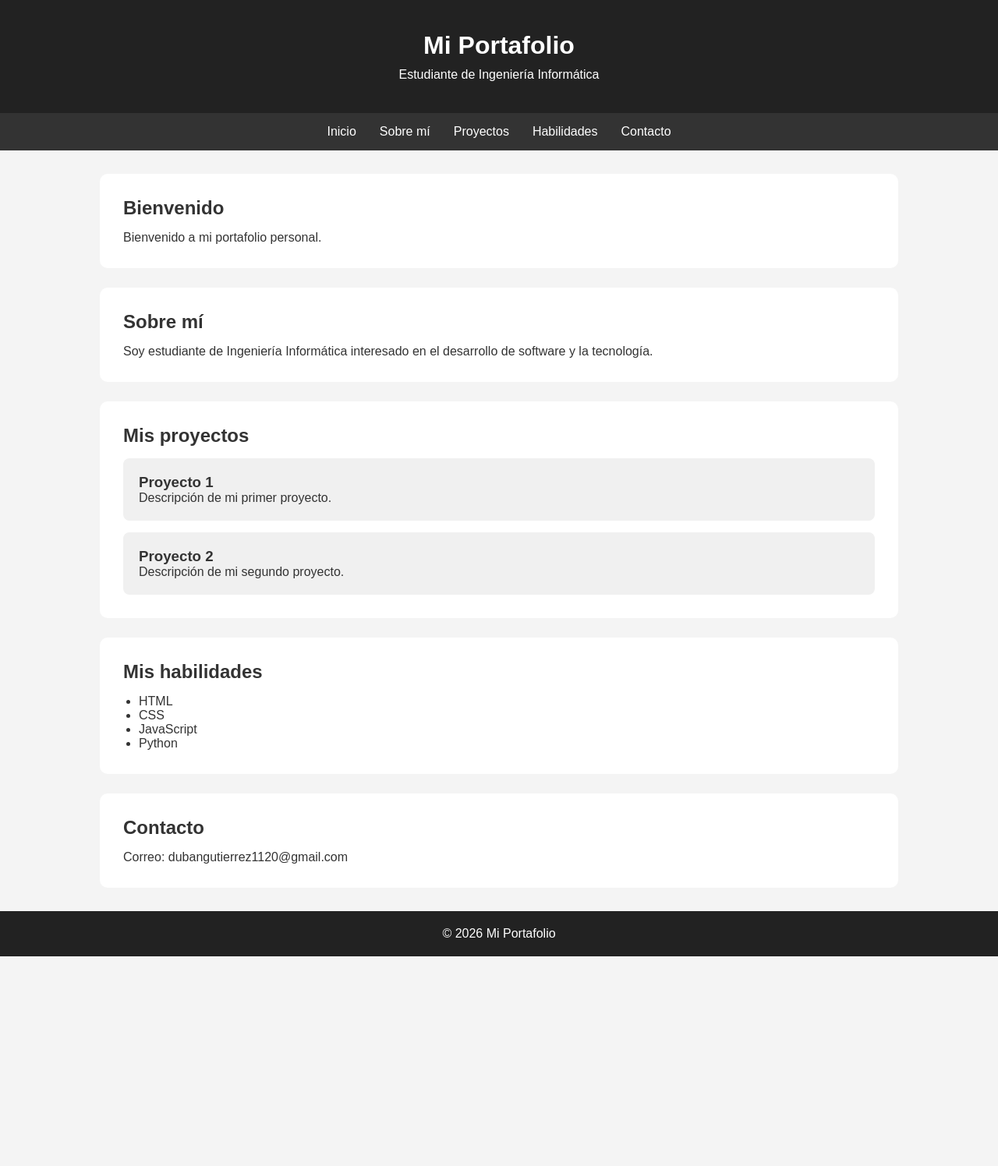
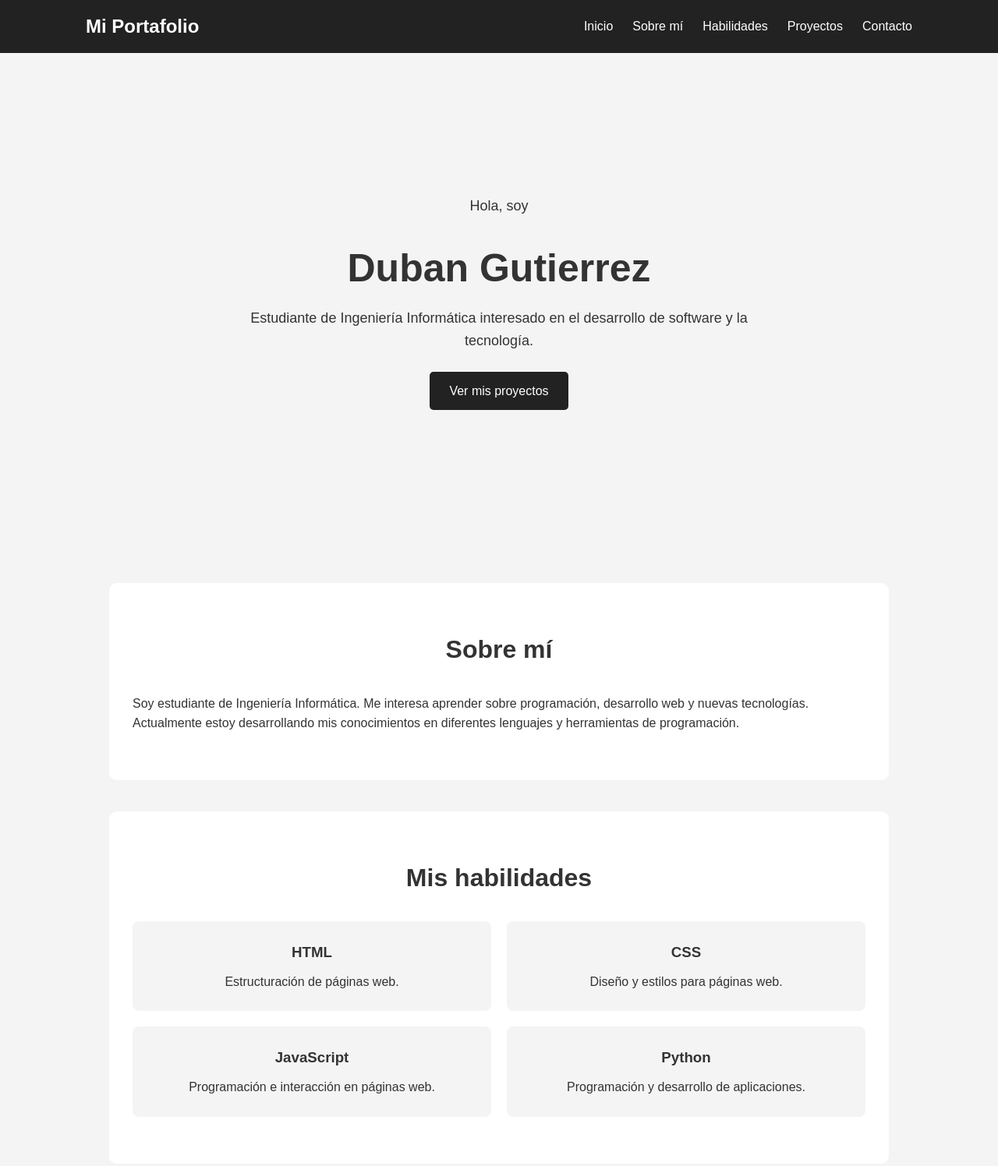
Before and after one commit to Duban573/Desarrollo_web_G1, a plain HTML site: page Mi-Portafolio/index.html in a window 1280 px wide. Shown: the top 1496 px of the page at 78% size. Before the commit the page ends 1227 px from the top, so only its background shows below. Drawn offline with Linux system fonts and the light colour scheme.

Commit message:
Agregar diseño inicial PROVISIONAL

```diff
--- a/Mi-Portafolio/index.html
+++ b/Mi-Portafolio/index.html
@@ -1,71 +1,142 @@
 <!DOCTYPE html>
 <html lang="es">
+
 <head>
     <meta charset="UTF-8">
     <meta name="viewport" content="width=device-width, initial-scale=1.0">
     <title>Mi Portafolio</title>
-
     <link rel="stylesheet" href="style.css">
 </head>
 
 <body>
 
     <header>
-        <h1>Mi Portafolio</h1>
-        <p>Estudiante de Ingeniería Informática</p>
+        <nav class="navbar">
+            <h1 class="logo">Mi Portafolio</h1>
+
+            <ul class="nav-links">
+                <li><a href="#inicio">Inicio</a></li>
+                <li><a href="#sobre-mi">Sobre mí</a></li>
+                <li><a href="#habilidades">Habilidades</a></li>
+                <li><a href="#proyectos">Proyectos</a></li>
+                <li><a href="#contacto">Contacto</a></li>
+            </ul>
+        </nav>
     </header>
-
-    <nav>
-        <a href="#inicio">Inicio</a>
-        <a href="#sobre-mi">Sobre mí</a>
-        <a href="#proyectos">Proyectos</a>
-        <a href="#habilidades">Habilidades</a>
-        <a href="#contacto">Contacto</a>
-    </nav>
 
     <main>
 
-        <section id="inicio">
-            <h2>Bienvenido</h2>
-            <p>Bienvenido a mi portafolio personal.</p>
+        <!-- INICIO -->
+        <section id="inicio" class="hero">
+            <div class="hero-content">
+                <p class="greeting">Hola, soy</p>
+
+                <h2>Duban Gutierrez</h2>
+
+                <p>
+                    Estudiante de Ingeniería Informática interesado
+                    en el desarrollo de software y la tecnología.
+                </p>
+
+                <a href="#proyectos" class="button">Ver mis proyectos</a>
+            </div>
         </section>
 
-        <section id="sobre-mi">
+        <!-- SOBRE MÍ -->
+        <section id="sobre-mi" class="section">
             <h2>Sobre mí</h2>
+
             <p>
-                Soy estudiante de Ingeniería Informática interesado
-                en el desarrollo de software y la tecnología.
+                Soy estudiante de Ingeniería Informática. Me interesa
+                aprender sobre programación, desarrollo web y nuevas
+                tecnologías.
+            </p>
+
+            <p>
+                Actualmente estoy desarrollando mis conocimientos en
+                diferentes lenguajes y herramientas de programación.
             </p>
         </section>
 
-        <section id="proyectos">
+        <!-- HABILIDADES -->
+        <section id="habilidades" class="section">
+            <h2>Mis habilidades</h2>
+
+            <div class="skills">
+
+                <div class="skill">
+                    <h3>HTML</h3>
+                    <p>Estructuración de páginas web.</p>
+                </div>
+
+                <div class="skill">
+                    <h3>CSS</h3>
+                    <p>Diseño y estilos para páginas web.</p>
+                </div>
+
+                <div class="skill">
+                    <h3>JavaScript</h3>
+                    <p>Programación e interacción en páginas web.</p>
+                </div>
+
+                <div class="skill">
+                    <h3>Python</h3>
+                    <p>Programación y desarrollo de aplicaciones.</p>
+                </div>
+
+            </div>
+        </section>
+
+        <!-- PROYECTOS -->
+        <section id="proyectos" class="section">
             <h2>Mis proyectos</h2>
 
-            <article>
-                <h3>Proyecto 1</h3>
-                <p>Descripción de mi primer proyecto.</p>
-            </article>
+            <div class="projects">
 
-            <article>
-                <h3>Proyecto 2</h3>
-                <p>Descripción de mi segundo proyecto.</p>
-            </article>
+                <article class="project">
+                    <h3>Proyecto 1</h3>
+
+                    <p>
+                        Descripción de mi primer proyecto.
+                    </p>
+
+                    <a href="#" class="project-link">Ver proyecto</a>
+                </article>
+
+                <article class="project">
+                    <h3>Proyecto 2</h3>
+
+                    <p>
+                        Descripción de mi segundo proyecto.
+                    </p>
+
+                    <a href="#" class="project-link">Ver proyecto</a>
+                </article>
+
+                <article class="project">
+                    <h3>Proyecto 3</h3>
+
+                    <p>
+                        Descripción de mi tercer proyecto.
+                    </p>
+
+                    <a href="#" class="project-link">Ver proyecto</a>
+                </article>
+
+            </div>
         </section>
 
-        <section id="habilidades">
-            <h2>Mis habilidades</h2>
+        <!-- CONTACTO -->
+        <section id="contacto" class="section contact">
+            <h2>Contacto</h2>
 
-            <ul>
-                <li>HTML</li>
-                <li>CSS</li>
-                <li>JavaScript</li>
-                <li>Python</li>
-            </ul>
-        </section>
+            <p>
+                ¿Quieres ponerte en contacto conmigo?
+            </p>
 
-        <section id="contacto">
-            <h2>Contacto</h2>
-            <p>Correo: dubangutierrez1120@gmail.com</p>
+            <a href="mailto:dubangutierrez1120@gmail.com" class="button">
+                Enviar correo
+            </a>
         </section>
 
     </main>
@@ -75,4 +146,5 @@
     </footer>
 
 </body>
+
 </html>
--- a/Mi-Portafolio/style.css
+++ b/Mi-Portafolio/style.css
@@ -1,73 +1,205 @@
-* {
+* * {
     margin: 0;
     padding: 0;
     box-sizing: border-box;
 }
 
+html {
+    scroll-behavior: smooth;
+}
+
 body {
     font-family: Arial, sans-serif;
+    line-height: 1.6;
     background-color: #f4f4f4;
     color: #333;
 }
 
+/* NAVBAR */
+
 header {
     background-color: #222;
-    color: white;
-    text-align: center;
-    padding: 40px;
+    position: sticky;
+    top: 0;
+    z-index: 1000;
 }
 
-header h1 {
-    margin-bottom: 10px;
+.navbar {
+    max-width: 1100px;
+    margin: auto;
+    padding: 15px 20px;
+
+    display: flex;
+    justify-content: space-between;
+    align-items: center;
 }
 
-nav {
-    background-color: #333;
-    display: flex;
-    justify-content: center;
-    gap: 30px;
-    padding: 15px;
+.logo {
+    color: white;
+    font-size: 24px;
 }
 
-nav a {
+.nav-links {
+    list-style: none;
+    display: flex;
+    gap: 25px;
+}
+
+.nav-links a {
     color: white;
     text-decoration: none;
 }
 
-nav a:hover {
+.nav-links a:hover {
     color: #00aaff;
 }
 
-main {
-    width: 80%;
-    margin: 30px auto;
+/* INICIO */
+
+.hero {
+    min-height: 80vh;
+
+    display: flex;
+    justify-content: center;
+    align-items: center;
+
+    text-align: center;
+    padding: 40px 20px;
 }
 
-section {
+.hero-content {
+    max-width: 700px;
+}
+
+.greeting {
+    font-size: 20px;
+}
+
+.hero h2 {
+    font-size: 50px;
+    margin: 10px 0;
+}
+
+.hero p {
+    font-size: 18px;
+    margin-bottom: 25px;
+}
+
+/* BOTONES */
+
+.button {
+    display: inline-block;
+
+    padding: 12px 25px;
+
+    background-color: #222;
+    color: white;
+
+    text-decoration: none;
+
+    border-radius: 5px;
+}
+
+.button:hover {
+    background-color: #00aaff;
+}
+
+/* SECCIONES */
+
+.section {
+    max-width: 1000px;
+    margin: 40px auto;
+    padding: 60px 30px;
+
     background-color: white;
-    margin-bottom: 25px;
-    padding: 30px;
+
     border-radius: 10px;
 }
 
-section h2 {
-    margin-bottom: 15px;
+.section h2 {
+    text-align: center;
+    margin-bottom: 30px;
+    font-size: 32px;
 }
 
-article {
-    background-color: #f0f0f0;
-    padding: 20px;
-    margin-top: 15px;
+/* HABILIDADES */
+
+.skills {
+    display: grid;
+
+    grid-template-columns: repeat(2, 1fr);
+
+    gap: 20px;
+}
+
+.skill {
+    padding: 25px;
+
+    background-color: #f4f4f4;
+
+    border-radius: 8px;
+
+    text-align: center;
+}
+
+.skill h3 {
+    margin-bottom: 10px;
+}
+
+/* PROYECTOS */
+
+.projects {
+    display: grid;
+
+    grid-template-columns: repeat(3, 1fr);
+
+    gap: 20px;
+}
+
+.project {
+    padding: 25px;
+
+    background-color: #f4f4f4;
+
     border-radius: 8px;
 }
 
-ul {
-    padding-left: 20px;
+.project h3 {
+    margin-bottom: 10px;
 }
 
+.project-link {
+    display: inline-block;
+
+    margin-top: 15px;
+
+    color: #0077aa;
+    text-decoration: none;
+}
+
+.project-link:hover {
+    text-decoration: underline;
+}
+
+/* CONTACTO */
+
+.contact {
+    text-align: center;
+}
+
+.contact p {
+    margin-bottom: 20px;
+}
+
+/* FOOTER */
+
 footer {
+    margin-top: 50px;
+
+    padding: 25px;
+
     background-color: #222;
     color: white;
+
     text-align: center;
-    padding: 20px;
 }
```
